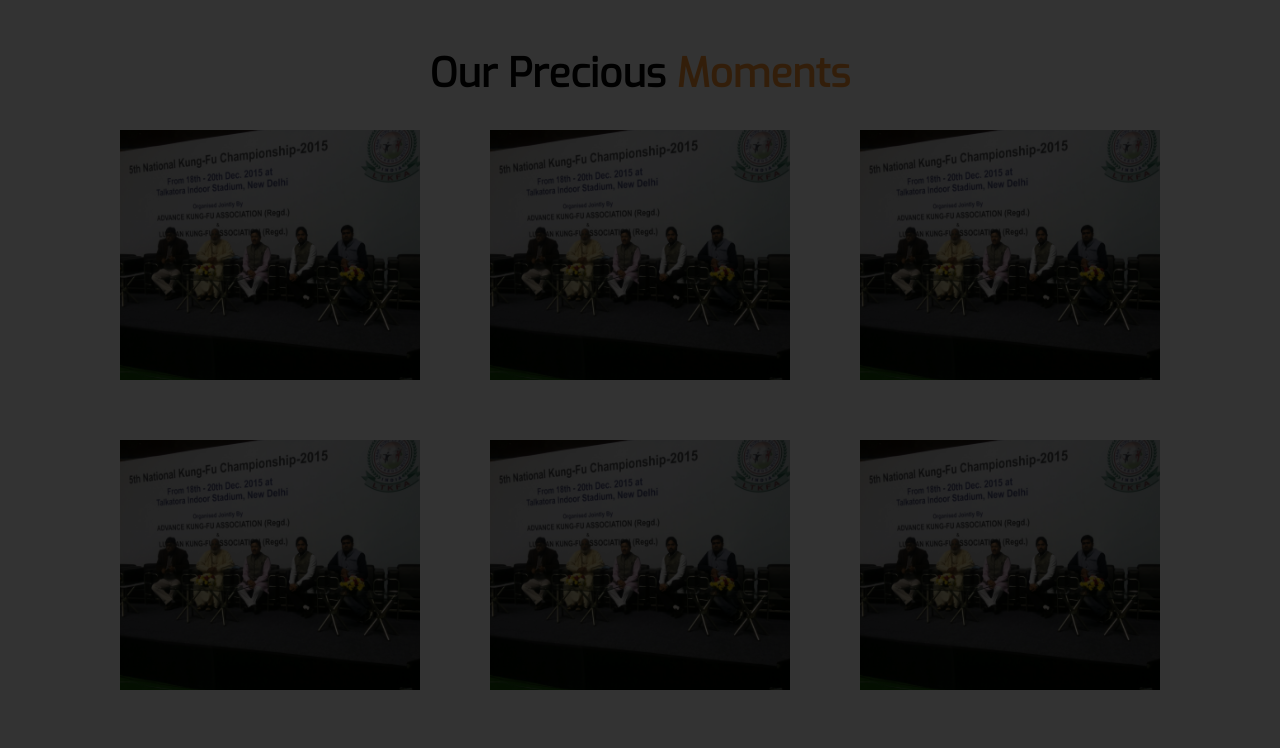
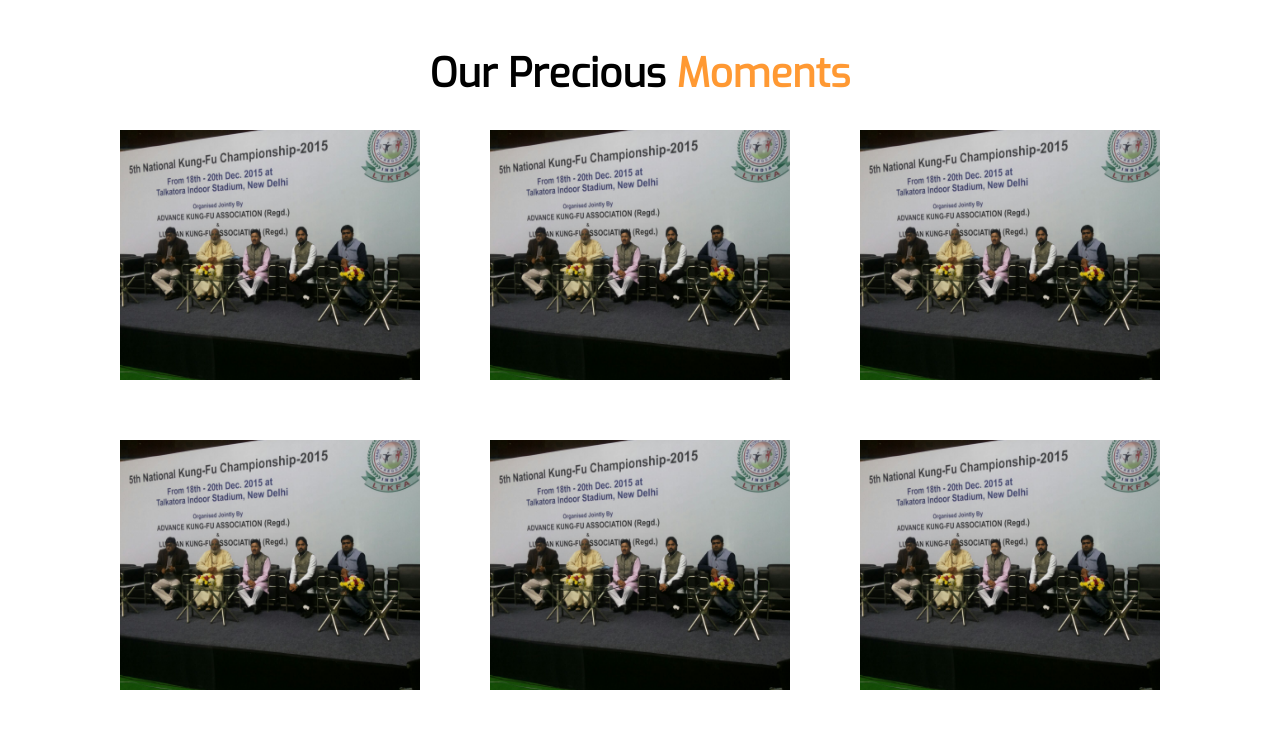
Before and after one commit to riverrz/sacha-samarpan-ngo, a React app in the folder client/: page / in a window 1280 px wide. Shown: the part 1540-2288 px from the top of the page. Built offline with nearby package versions, Linux system fonts and the light colour scheme.

Commit message:
Add onClick listener on GalleryItem to display backdrop

```diff
--- a/client/src/App.js
+++ b/client/src/App.js
@@ -7,17 +7,27 @@
 import rightLogo from "./assets/Icons/praying.png";
 import Frontpage from "./containers/Frontpage/Frontpage";
 import About from "./components/About/About";
-import IssuesAndViews from './components/IssuesAndViews/IssuesAndViews';
-import Importantlinks from './components/Importantlinks/Importantlinks';
-import Backdrop from './containers/Backdrop/Backdrop';
+import IssuesAndViews from "./components/IssuesAndViews/IssuesAndViews";
+import Importantlinks from "./components/Importantlinks/Importantlinks";
+import Backdrop from "./containers/Backdrop/Backdrop";
 class App extends Component {
-  state= {
-    isBackdropShowing: true
-  }
+  state = {
+    isBackdropShowing: false
+  };
+  backdropRemover = () => {
+    this.setState({
+      isBackdropShowing: false
+    });
+  };
+  backdropInvoker = () => {
+    this.setState({
+      isBackdropShowing: true
+    });
+  };
   render() {
-    let backdrop=null;
+    let backdrop = null;
     if (this.state.isBackdropShowing) {
-      backdrop=<Backdrop />
+      backdrop = <Backdrop clicked={this.backdropRemover} />;
     }
     return (
       <div className={classes.App}>
@@ -39,7 +49,7 @@
         </div>
         <Navigation />
         {backdrop}
-        <Route path="/" exact component={Frontpage} />
+        <Route path="/" exact render={()=> <Frontpage invoke={this.backdropInvoker}/>} />
         <Route path="/about" exact component={About} />
         <Route path="/issues" exact component={IssuesAndViews} />
         <Route path="/important-links" exact component={Importantlinks} />
--- a/client/src/components/Gallery/Gallery.js
+++ b/client/src/components/Gallery/Gallery.js
@@ -42,7 +42,7 @@
   };
   render() {
     const allGalleryItems = this.state.images.map((data, i) => {
-      return <GalleryItem imageName={data.name} text={data.text} key={i} />;
+      return <GalleryItem imageName={data.name} text={data.text} key={i} invokeBackdrop={this.props.invokeBackdrop}/>;
     });
     return (
       <div className={classes.galleryContainer}>
--- a/client/src/components/Gallery/GalleryItem/GalleryItem.js
+++ b/client/src/components/Gallery/GalleryItem/GalleryItem.js
@@ -2,12 +2,10 @@
 import classes from "./GalleryItem.css";
 
 const galleryItem = props => {
-  return (
-    <div className={classes.galleryItem}>
+  return <div className={classes.galleryItem} onClick={props.invokeBackdrop}>
       <img src={`/images/${props.imageName}`} alt="Gallery Item" />
       <p>{props.text}</p>
-    </div>
-  );
+    </div>;
 };
 
 export default galleryItem;
--- a/client/src/containers/Backdrop/Backdrop.js
+++ b/client/src/containers/Backdrop/Backdrop.js
@@ -1,7 +1,7 @@
 import React from 'react';
 import classes from './Backdrop.css';
 const modal=props=> (
-    <div className={classes.backdrop}>
+    <div className={classes.backdrop} onClick={props.clicked}>
         {props.children}
     </div>
 );
--- a/client/src/containers/Frontpage/Frontpage.js
+++ b/client/src/containers/Frontpage/Frontpage.js
@@ -14,7 +14,7 @@
                     <Maintext />
                     <div className={classes.green} />
                 </div>
-                <Gallery />
+                <Gallery invokeBackdrop={this.props.invoke}/>
             </Aux>
         );
     }
```
